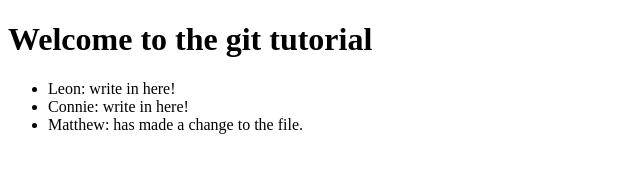
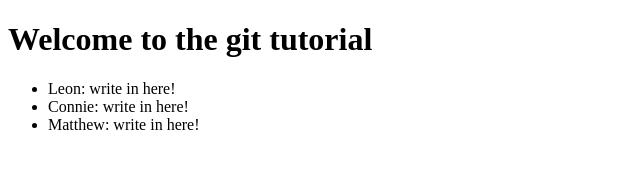
Before and after one commit to megatag/tutorial, a plain HTML site: page index.html in a window 1280 px wide. Shown: the whole page, without its empty margins (0-640 px from the left). Drawn offline with Linux system fonts and the light colour scheme.

Commit message:
Reverted Matthew's list item back to original
This reverts commit 3b75022abc365cd90e25dff305255a75f6173807.

```diff
--- a/index.html
+++ b/index.html
@@ -12,7 +12,7 @@
         <ul>
             <li>Leon: write in here!</li>
             <li>Connie: write in here!</li>
-            <li>Matthew: has made a change to the file.</li>
+            <li>Matthew: write in here!</li>
         </ul>
     </body>
 </html>
```
